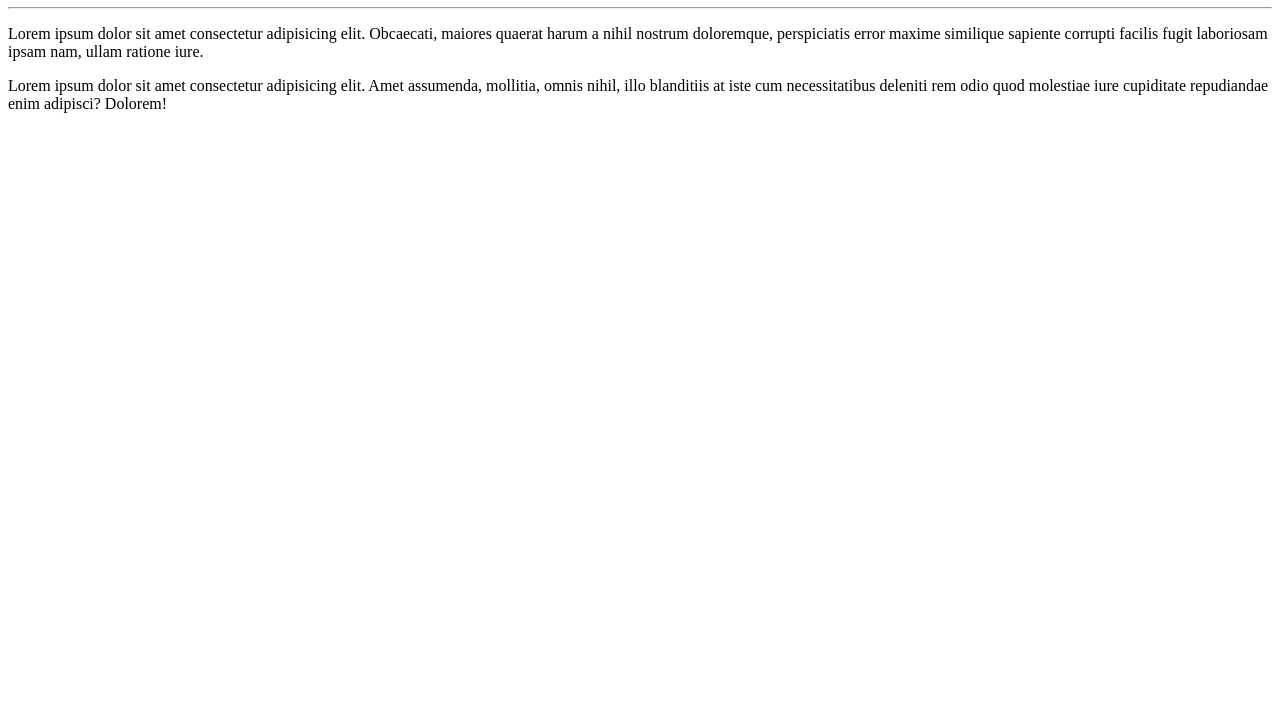
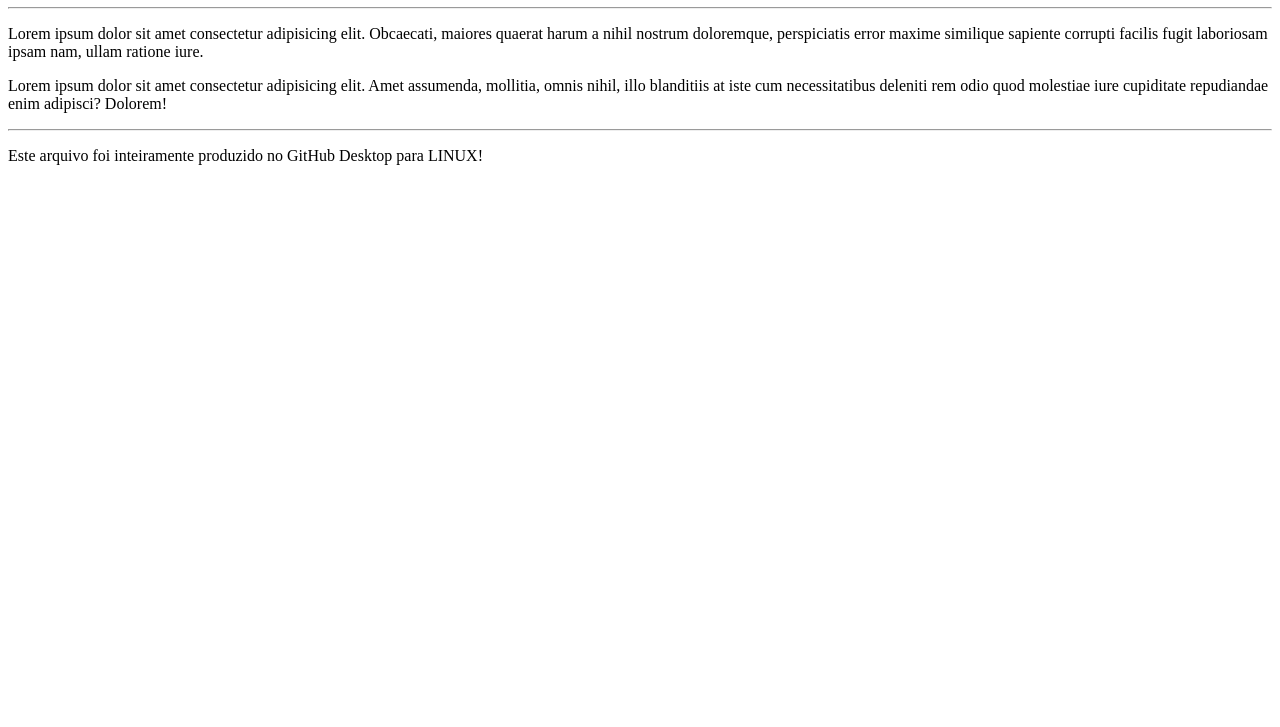
Before and after one commit to carlos-salvio/Ola-Mundo, a plain HTML site: page site-exemplo/index.html in a window 1280 px wide. Shown: the part 73-800 px from the top of the page. Drawn offline with Linux system fonts and the light colour scheme.

Commit message:
Adicionei créditos Linux

```diff
--- a/site-exemplo/index.html
+++ b/site-exemplo/index.html
@@ -11,5 +11,7 @@
     <hr>
     <p>Lorem ipsum dolor sit amet consectetur adipisicing elit. Obcaecati, maiores quaerat harum a nihil nostrum doloremque, perspiciatis error maxime similique sapiente corrupti facilis fugit laboriosam ipsam nam, ullam ratione iure.</p>
     <p>Lorem ipsum dolor sit amet consectetur adipisicing elit. Amet assumenda, mollitia, omnis nihil, illo blanditiis at iste cum necessitatibus deleniti rem odio quod molestiae iure cupiditate repudiandae enim adipisci? Dolorem!</p>
+    <hr>
+    <p>Este arquivo foi inteiramente produzido no GitHub Desktop para LINUX!</p>
 </body>
 </html>
```
